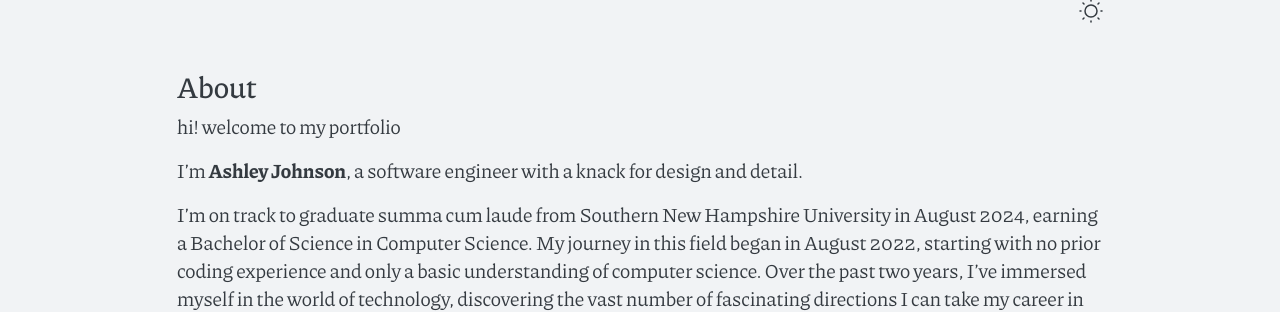
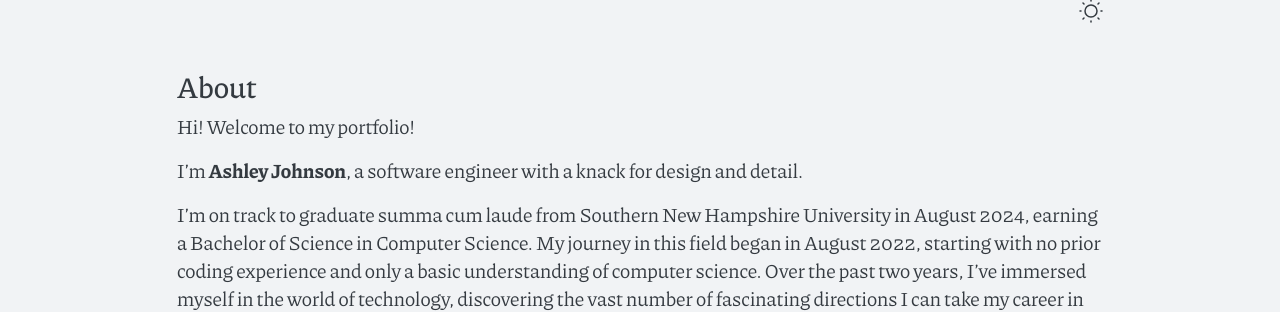
Before and after one commit to AshleyJohnson90/AshleyJohnson90.github.io, a Jekyll site: the page built from index.md, in a window 1280 px wide. Shown: the part 938-1250 px from the top of the page. Built offline with Jekyll 4.4.1, drawn with Linux system fonts in a browser that asks for light colours.

```diff
--- a/index.md
+++ b/index.md
@@ -5,7 +5,7 @@ title: Home
 
 # About
 
-hi! welcome to my portfolio
+Hi! Welcome to my portfolio!
 
 I'm **Ashley Johnson**, a software engineer with a knack for design and detail.
 
```
